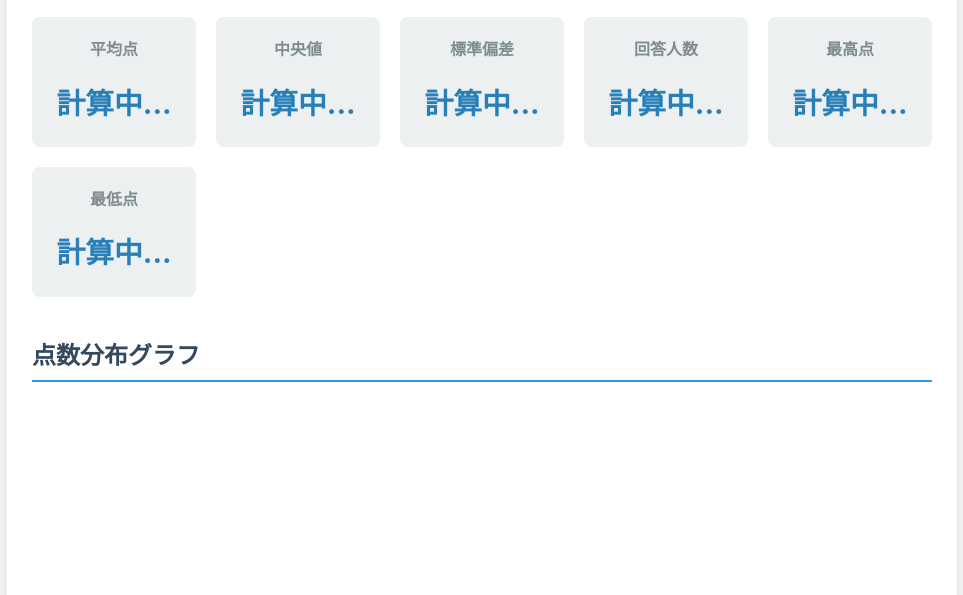
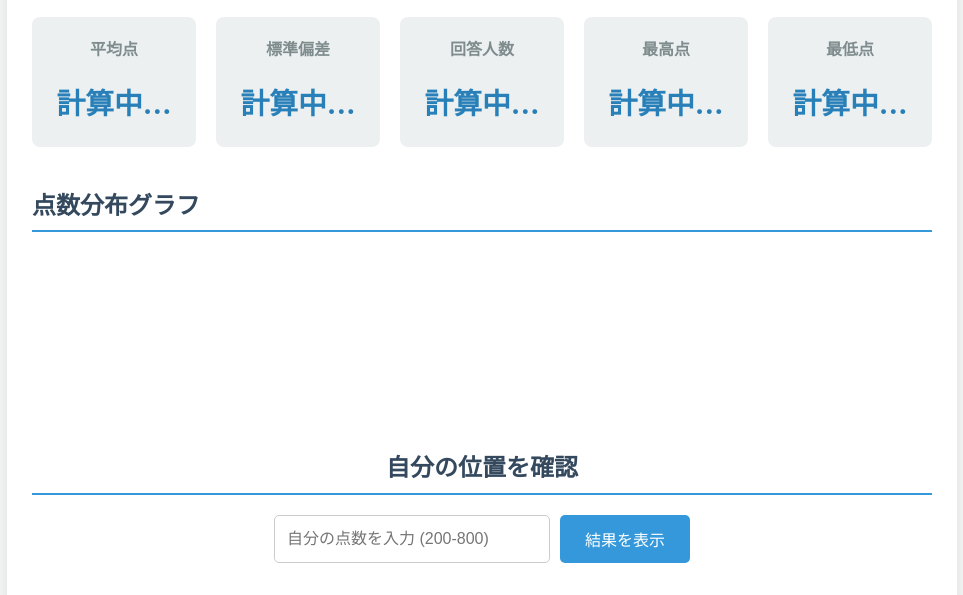
Before and after one commit to nyaamikeneko/test-score-viewer, a plain HTML site: page index.html in a window 1280 px wide. Shown: the part 205-800 px from the top of the page, without its empty margins (158-1121 px from the left). Drawn offline with nearby package versions, Linux system fonts and the light colour scheme; no server answers.

Commit message:
Update index.html

```diff
--- a/index.html
+++ b/index.html
@@ -19,10 +19,6 @@
                 <div class="stat-card">
                     <h2>平均点</h2>
                     <p id="mean">計算中...</p>
-                </div>
-                <div class="stat-card">
-                    <h2>中央値</h2>
-                    <p id="median">計算中...</p>
                 </div>
                 <div class="stat-card">
                     <h2>標準偏差</h2>
```
